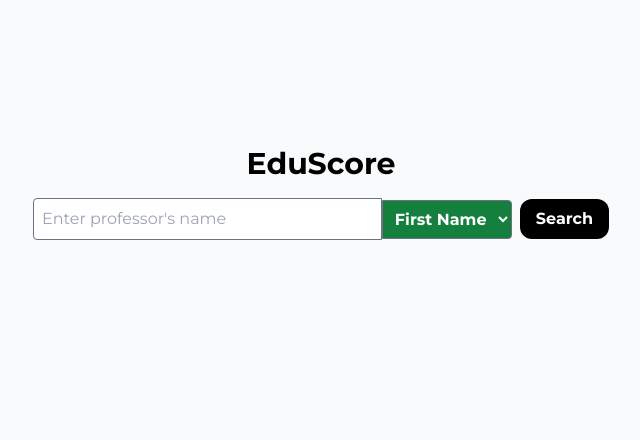
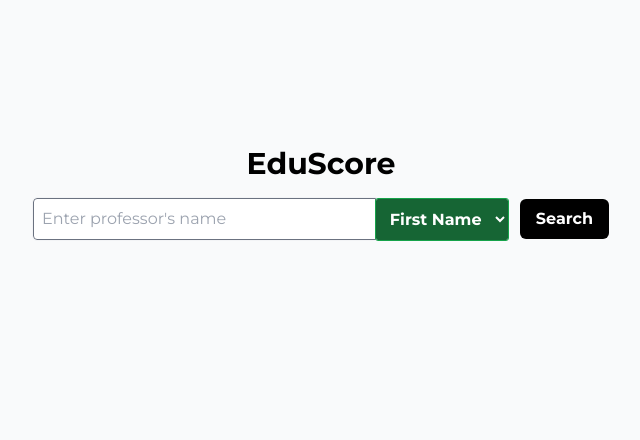
Before and after one commit to riCODEre/EduScore, a Django app: page / in a window 1280 px wide. Shown: the part 64-504 px from the top of the page, without its empty margins (319-959 px from the left). Run offline with Django 5.2, Linux system fonts and the light colour scheme; some libraries are stand-ins or nearby versions.

Commit message:
Updated searchprof page and added dynamic shiz to all

```diff
--- a/templates/searchPage.html
+++ b/templates/searchPage.html
@@ -21,16 +21,16 @@
                         <label for="searchRec" class="hidden"></label>
                         <input type="text" id="searchRec" value="{{ search }}" name="searchRec"
                                placeholder="Enter professor's name"
-                               class="w-full p-2 border border-gray-500 rounded-tl rounded-bl" required>
+                               class="searchBar w-full p-2 border border-gray-500 rounded-tl rounded-bl" required>
                         <label for="typeRec" hidden></label>
-                        <select name="typeRec" id="typeRec" class="w-min p-2 border border-1.5 border-gray-500 font-bold bg-green-700 text-white rounded-tr rounded-br" required>
-                            <option value="FName" {% if type == "FName" %} selected {% endif %}>First Name</option>
-                            <option value="LName" {% if type == "LName" %} selected {% endif %}>Last Name</option>
-                            <option value="Subject" {% if type == "Subject" %} selected {% endif %}>Subject</option>
-                            <option value="School" {% if type == "School" %} selected {% endif %}>School</option>
+                        <select name="typeRec" id="typeRec" class="buttonGreen2 w-min p-2.5 outline-green-600 rounded-tr rounded-br" required>
+                            <option value="FName" class="bg-green-700" {% if type == "FName" %} selected {% endif %}>First Name</option>
+                            <option value="LName" class="bg-green-700" {% if type == "LName" %} selected {% endif %}>Last Name</option>
+                            <option value="Subject" class="bg-green-700" {% if type == "Subject" %} selected {% endif %}>Subject</option>
+                            <option value="School" class="bg-green-700" {% if type == "School" %} selected {% endif %}>School</option>
                         </select>
 {#                        <button type="submit" class="ml-2 bg-black text-white px-4 py-2 rounded">Search</button>#}
-                        <button type="submit" class="ml-2 buttonBlack px-4 py-2">Search</button>
+                        <button type="submit" class="ml-3 buttonBlack2 px-4 py-2">Search</button>
                     </div>
                 </form>
             </div>
@@ -41,7 +41,7 @@
         <div class="mt-10 -space-y-2.5 shadow-md max-w-xl w-full">
             {% for teacher in SearchResults %}
 {#                <div class="{% cycle 'bg-green-100 profResultsGreen' 'bg-transparent profResultsWhite' %} p-2 rounded mb-2">#}
-                <div class="bg-white profResultsGreenLight p-2 rounded mb-2 border border-gray-400">
+                <div class="bg-white profResultsGreenLight p-2 rounded mb-2 border border-gray-300">
                     <div class="text-center">
                         <a href="{% url 'TeacherInfo' teacher.id %}">
                             {{ teacher.LastName }}, {{ teacher.FirstName }} | {{ teacher.Department }} {{ teacher. }}
--- a/templates/temp_2.html
+++ b/templates/temp_2.html
@@ -17,7 +17,7 @@
     <style type="text/tailwindcss">
         @layer utilities {
             .headerFooter {
-                @apply transition duration-300 hover:underline px-4 py-2;
+                @apply transition duration-300 hover:text-green-300 px-4 py-2;
             }
 
             .profResultsGreen {
@@ -25,11 +25,19 @@
             }
 
             .profResultsGreenLight {
-                @apply transition duration-300 hover:drop-shadow-xl hover:border-gray-100 hover:bg-green-100 hover:border hover:border-gray-400;
+                @apply transition duration-300 hover:bg-green-100 hover:border hover:border-gray-300;
             }
 
             .buttonGreen {
                 @apply bg-green-800 text-white font-semibold rounded-xl transition duration-300 hover:bg-green-600;
+            }
+
+            .buttonGreen2 {
+                @apply bg-green-800 text-white font-semibold rounded-sm transition duration-300 hover:bg-green-600 outline outline-green-600;
+            }
+
+            .buttonGreen2 {
+                outline-width: 1px;
             }
 
             .buttonRed {
@@ -39,6 +47,11 @@
             .buttonBlack {
                 @apply bg-black text-white font-semibold rounded-xl transition duration-300 hover:bg-gray-700;
             }
+
+            .buttonBlack2 {
+                @apply bg-black text-white rounded-md duration-300 font-semibold hover:bg-gray-700;
+            }
+
 
             .buttonDropdown {
                 @apply outline outline-gray-100 rounded-sm transition duration-300 hover:outline-blue-400;
@@ -51,6 +64,15 @@
             .buttonWhite {
                 @apply bg-white rounded-full text-green-900 transition duration-300 hover:bg-black hover:border-black hover:text-white;
             }
+
+            .searchBar {
+                @apply outline outline-gray-100 hover:outline-black
+            }
+
+            .searchBar {
+                outline-width: 1px;
+            }
+
         }
     </style>
 </head>
```
Also changed, not shown: db.sqlite3.
